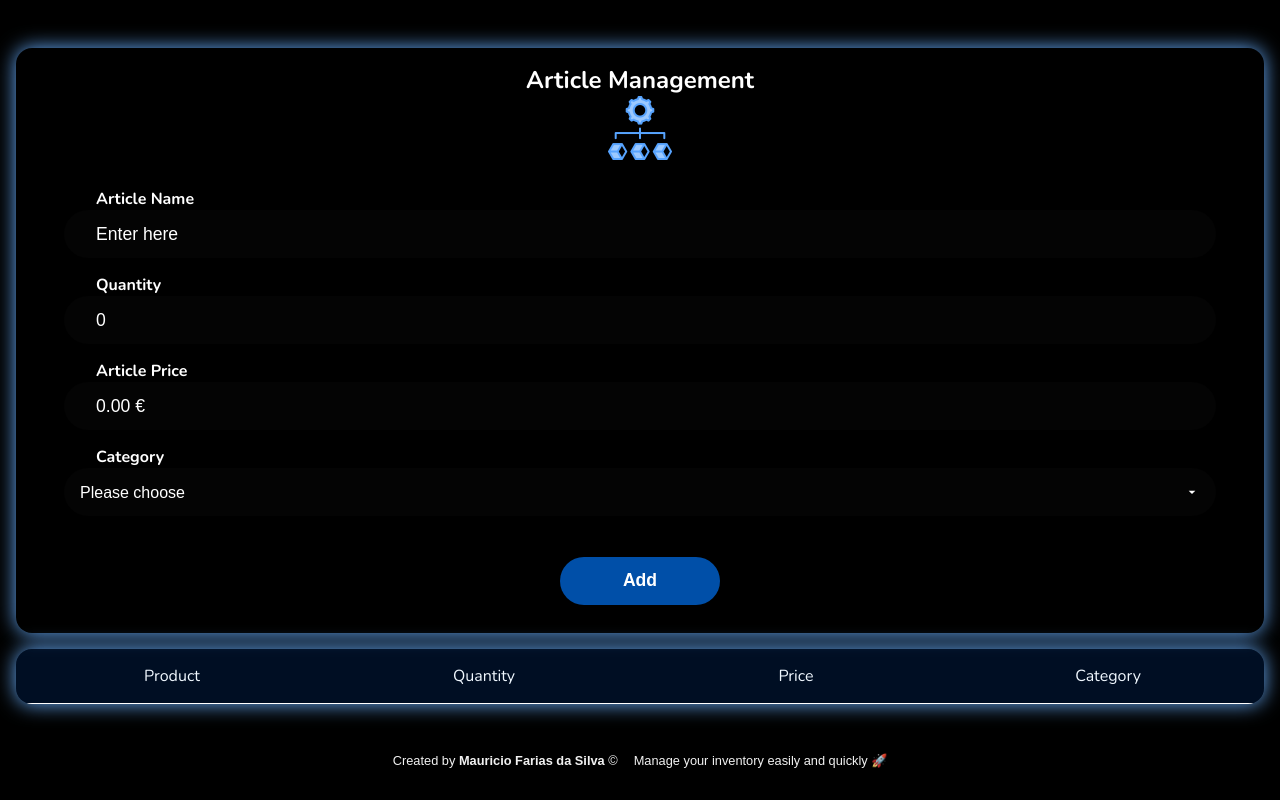
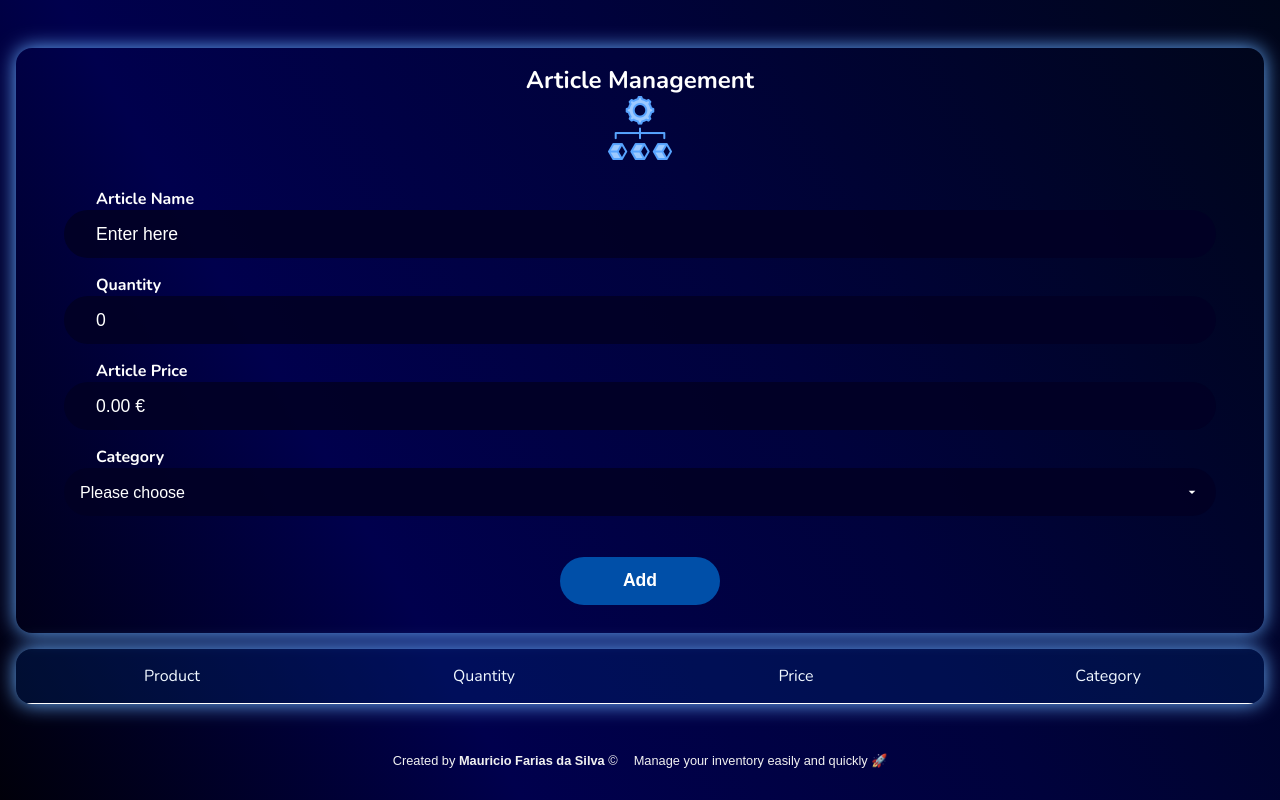
Before and after one commit to Mauricioibzde/Artikelverwaltung, a plain HTML site: page index.html in a window 1280 px wide. Drawn offline with nearby package versions, Linux system fonts and the light colour scheme.

Commit message:
melhorando experiencia do css

```diff
--- a/style/global.css
+++ b/style/global.css
@@ -15,9 +15,13 @@ body {
     display: grid;
     margin: 0 auto;
     height: 100vh;
+    background: #020024;
+background: linear-gradient(60deg, rgba(2, 0, 36, 0.274) 0%, rgba(0, 0, 77, 1) 30%, rgba(0, 2, 60, 1) 60%, rgba(0, 6, 26, 1) 100%);
 
 
 }
+
+
 
 /* Overlay escuro e desfocado */
 
@@ -48,7 +52,7 @@ input,
 select,
 button {
   height: 3rem;
-  background-color: rgba(47, 47, 47, 0.084);
+  background-color: rgba(2, 0, 37, 0.913);
   border-radius: 5rem;
   padding-inline: 2rem;
   color: white;
@@ -153,7 +157,7 @@ select {
   height: 3rem;
   padding: 0 1rem;
   border-radius: 2rem;
-  background-color: rgba(47, 47, 47, 0.1); /* mais transparente */
+
   color: white;
   border: none;
   appearance: none; /* Remove o estilo padrão do navegador */
```
